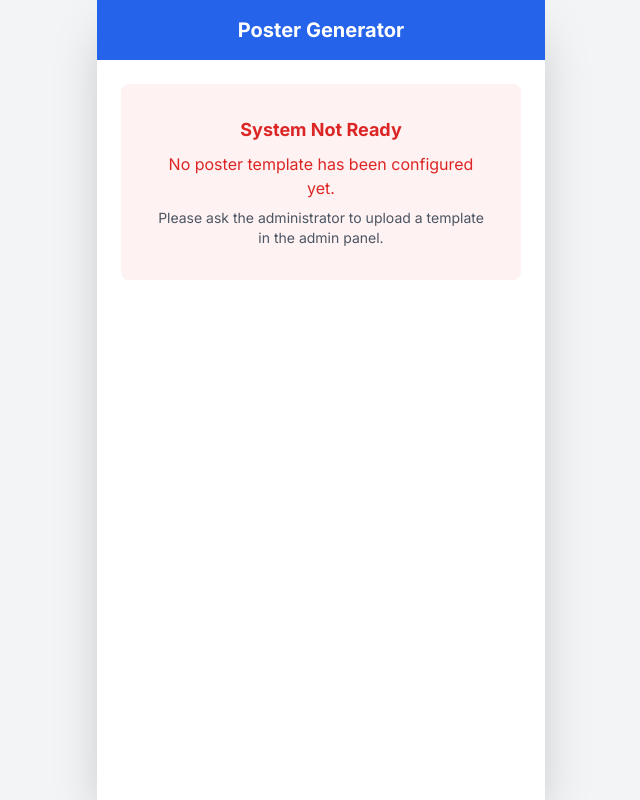
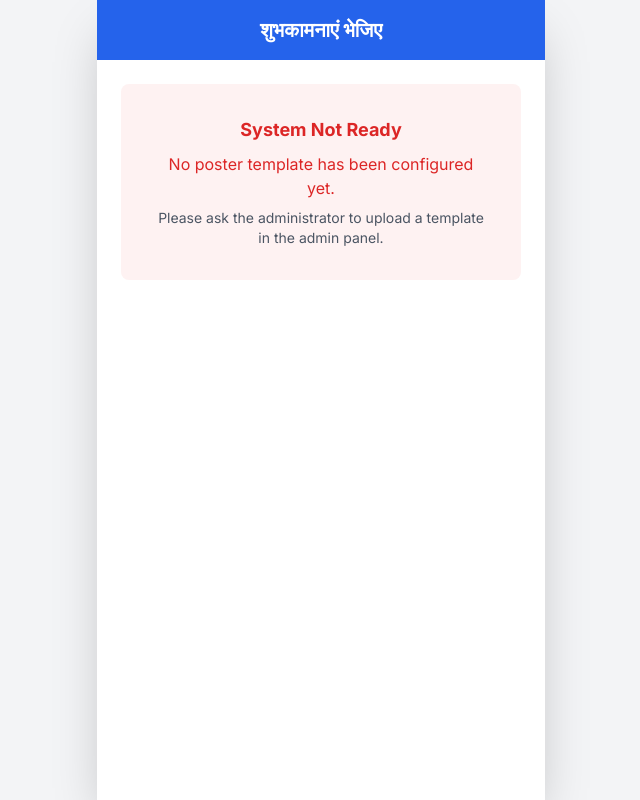
Before and after one commit to indrajeetsak/poster-app, a PHP site: page / in a window 1280 px wide. Shown: the whole page, without its empty margins (319-959 px from the left). Run offline with PHP 8.4, Linux system fonts and the light colour scheme; data that the repository does not hold is empty; some libraries are stand-ins or nearby versions.

Commit message:
First draft

```diff
--- a/index.php
+++ b/index.php
@@ -15,7 +15,7 @@
     <div class="max-w-md mx-auto bg-white min-h-screen shadow-2xl relative">
         <!-- Header -->
         <header class="bg-blue-600 text-white p-4 text-center">
-            <h1 class="text-xl font-bold">Poster Generator</h1>
+            <h1 class="text-xl font-bold">शुभकामनाएं भेजिए </h1>
         </header>
 
         <div class="p-6 pb-24">
@@ -56,7 +56,7 @@
 
             <!-- Preview -->
             <div id="resultArea" class="hidden mt-6 text-center">
-                <h2 class="text-lg font-bold mb-2">Preview</h2>
+                <!-- <h2 class="text-lg font-bold mb-2">Preview</h2> -->
                 <div class="relative w-full bg-gray-200 rounded-lg overflow-hidden shadow-lg border">
                     <canvas id="posterCanvas" class="w-full h-auto max-w-full block"></canvas>
                 </div>
```
